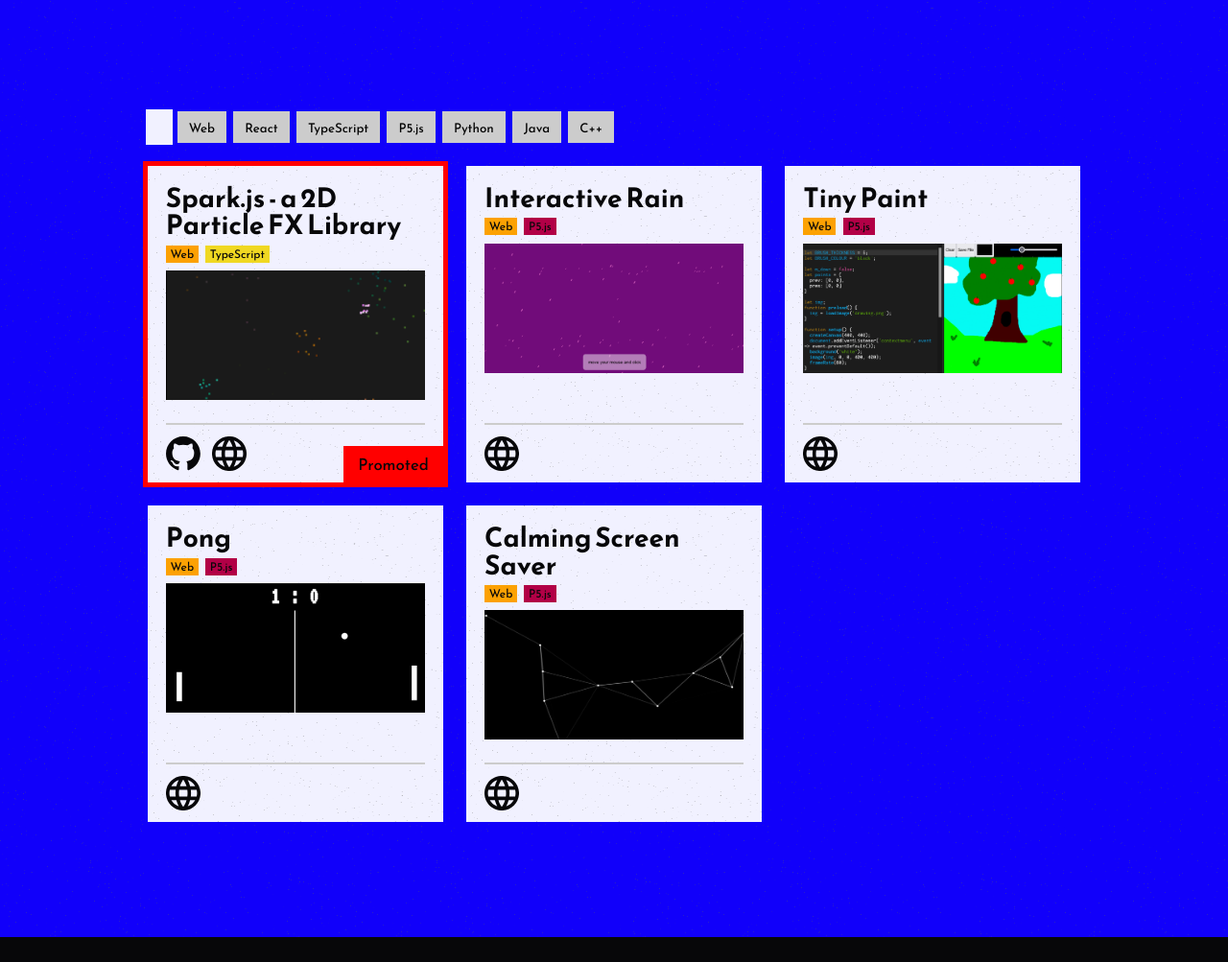
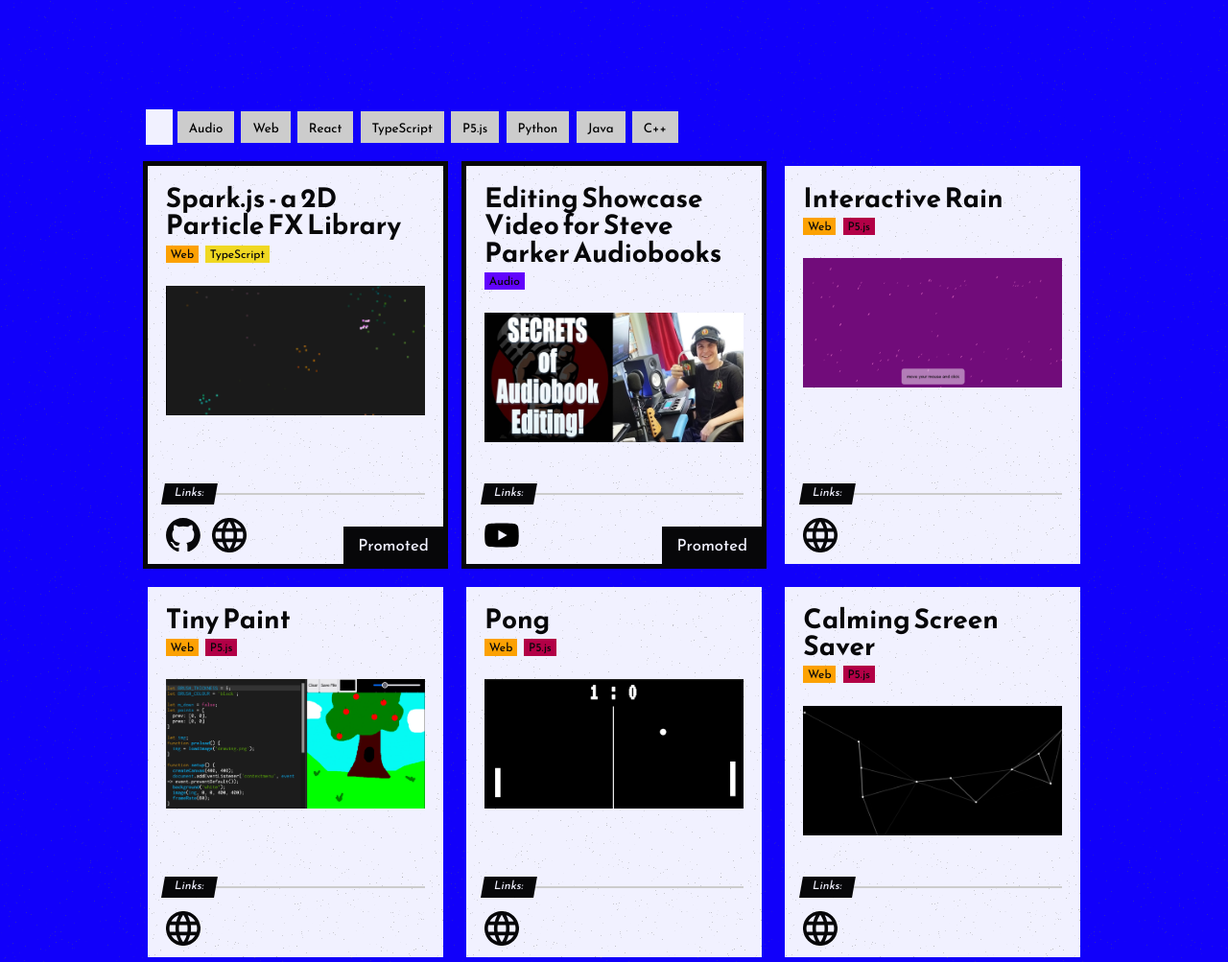
Before and after one commit to Wojtek-987/Portfolio, a website built with Vite: page src/index.html in a window 1280 px wide. Shown: the part 1439-2442 px from the top of the page at 96% size. Built offline with nearby package versions, Linux system fonts and the light colour scheme; a web font is replaced by a local one.

Commit message:
added project to portfolio

```diff
--- a/src/CSS/projects.scss
+++ b/src/CSS/projects.scss
@@ -47,14 +47,15 @@
       position: relative;
 
       &.promoted {
-        outline: 5px solid #ff0000;
+        outline: 5px solid $text-color;
 
         &::before {
           content: 'Promoted';
           position: absolute;
           bottom: 0;
           right: 0;
-          background-color: #ff0000;
+          background-color: $text-color;
+          color: $bg-color;
           padding: .4em .9em;
           font-size: .7em;
         }
@@ -84,7 +85,7 @@
         user-select: none;
         object-fit: cover;
         object-position: center;
-        margin: .35em 0 2.8em;
+        margin: 1em 0 4.5em;
       }
 
       .action-bar {
@@ -92,10 +93,24 @@
         gap: .5em;
         margin-top: .5em;
         border-top: 2px solid $inactive-grey;
-        padding-top: .5em;
+        padding-top: 1em;
         position: absolute;
         bottom: .5em;
         width: calc(100% - $tile-padding * 2);
+
+        &::before {
+          content: 'Links:';
+          position: absolute;
+          top: -1em;
+          left: -.2em;
+          padding: .65em 1em;
+          transform: skew(-10deg);
+          height: .5em;
+          line-height: .3em;
+          background-color: $text-color;
+          color: $bg-color;
+          font-size: .5em;
+        }
 
         & > a {
           text-decoration: none;
--- a/src/JS/projects-section.js
+++ b/src/JS/projects-section.js
@@ -42,6 +42,15 @@ const projects = [
         github: 'https://github.com/Wojtek-987/spark.js',
         youtube: '',
         web: 'https://editor.p5js.org/Wojtek987/sketches/UqBWRs7yg',
+        promoted: true
+    },
+    {
+        title: 'Editing Showcase Video for Steve Parker Audiobooks',
+        tags: ['Audio'],
+        img: 'spa.jpg',
+        github: '',
+        youtube: 'https://www.youtube.com/watch?v=EZP3RqhiaT0',
+        web: '',
         promoted: true
     },
     {
--- a/src/index.html
+++ b/src/index.html
@@ -164,6 +164,7 @@
             <h2 data-english="Projects" data-polish="Projekty"></h2>
             <div id="projects-tag-bar">
                 <button data-color="#F1F1FF" class="selected" data-english="All" data-polish="Wszystkie"></button>
+                <button data-color="#6203fc">Audio</button>
                 <button data-color="#fca103">Web</button>
                 <button data-color="#03fcfc">React</button>
                 <button data-color="#f0d822">TypeScript</button>
```
Also changed, not shown: src/assets/IMG/PROJECT_THUMBNAILS/spa.jpg (added).
